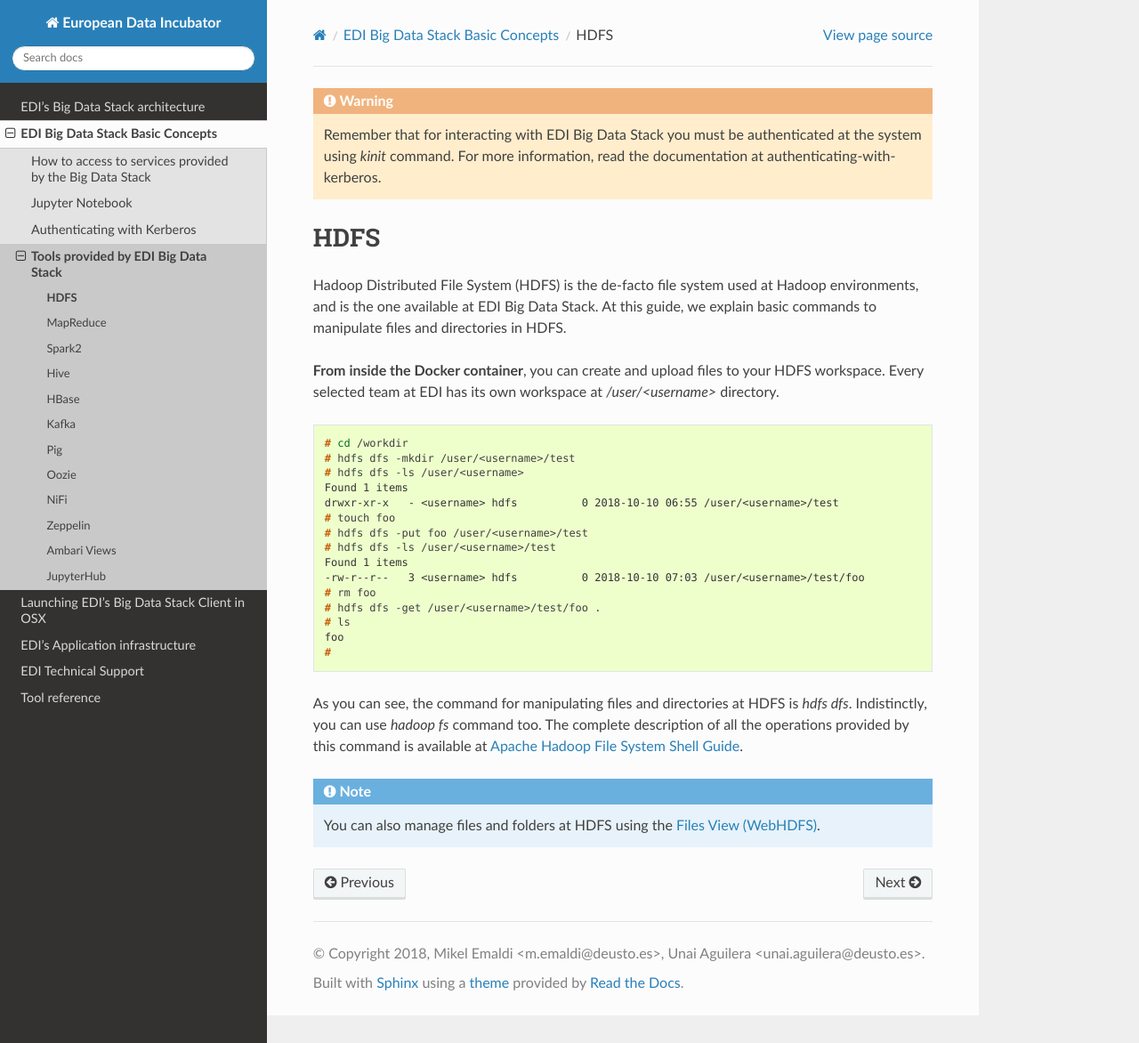
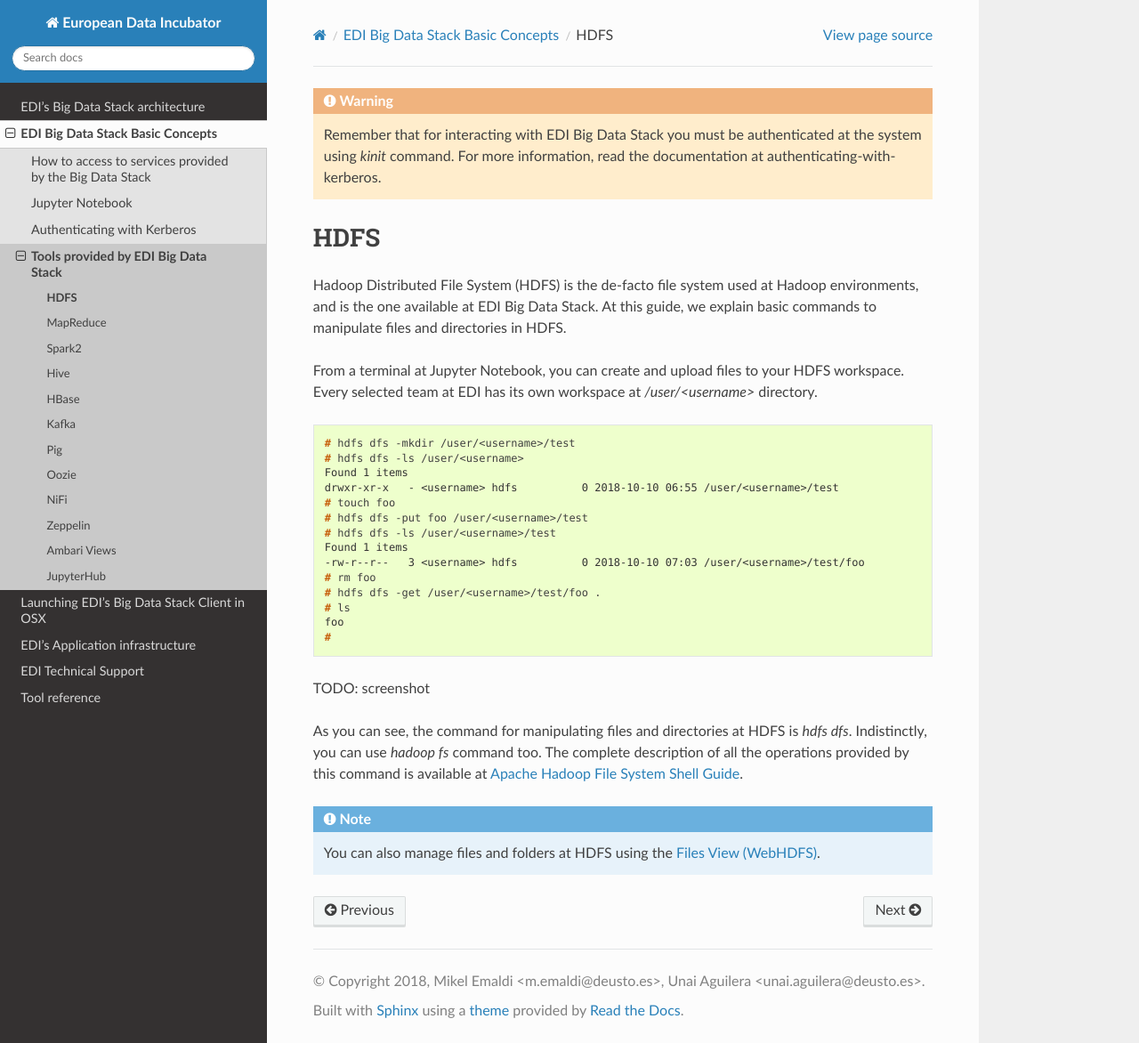
Before and after one commit to edincubator/edi-doc, a Sphinx documentation site: the page built from source/big-data-stack/tools/hdfs.rst, in a window 1280 px wide and 1172 px high. Shown: the whole window at 89% size. Built offline with Sphinx 7.4.7 and the Read the Docs theme 2.0.0, drawn with Linux system fonts in a browser that asks for light colours.

Commit message:
Updating HDFS to call2.

```diff
--- a/source/big-data-stack/tools/hdfs.rst
+++ b/source/big-data-stack/tools/hdfs.rst
@@ -15,12 +15,12 @@ Hadoop environments, and is the one available at EDI Big Data Stack.
 At this guide, we explain basic commands to manipulate files and directories in
 HDFS.
 
-**From inside the Docker container**, you can create and upload files to your HDFS workspace.
-Every selected team at EDI has its own workspace at `/user/<username>` directory.
+From a terminal at Jupyter Notebook, you can create and upload files to your
+HDFS workspace. Every selected team at EDI has its own workspace at
+`/user/<username>` directory.
 
 .. code-block :: console
 
-  # cd /workdir
   # hdfs dfs -mkdir /user/<username>/test
   # hdfs dfs -ls /user/<username>
   Found 1 items
@@ -36,10 +36,12 @@ Every selected team at EDI has its own workspace at `/user/<username>` directory
   foo
   #
 
+TODO: screenshot
+
 As you can see, the command for manipulating files and directories at HDFS is
 `hdfs dfs`. Indistinctly, you can use `hadoop fs` command too. The complete
 description of all the operations provided by this command is available at
-`Apache Hadoop File System Shell Guide <https://hadoop.apache.org/docs/r2.7.3/hadoop-project-dist/hadoop-common/FileSystemShell.html>`_.
+`Apache Hadoop File System Shell Guide <https://hadoop.apache.org/docs/r3.1.0/hadoop-project-dist/hadoop-common/FileSystemShell.html>`_.
 
 .. note::
 
```
